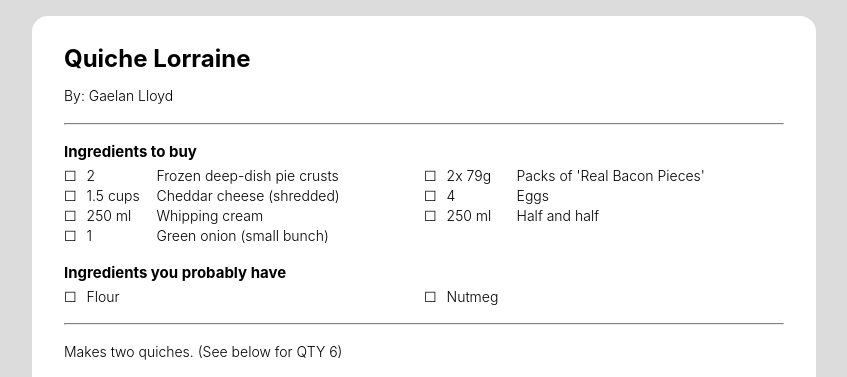
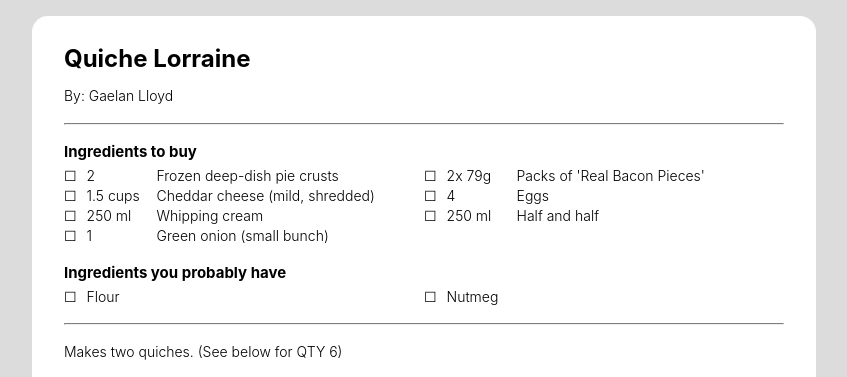
Before and after one commit to gaelanlloyd/jekyll-recipes, a Jekyll site: the page built from _recipes/quiche-lorraine.md, in a window 1280 px wide. Shown: the top 377 px of the page, without its empty margins (216-1063 px from the left). Built offline with Jekyll 4.4.1, drawn with Linux system fonts in a browser that asks for light colours.

Commit message:
Update quiche recipe

```diff
--- a/_recipes/quiche-lorraine.md
+++ b/_recipes/quiche-lorraine.md
@@ -5,7 +5,7 @@ yield: Makes two quiches. (See below for QTY 6)
 ingredientsToBuy:
   - { qty: "2", item: "Frozen deep-dish pie crusts" }
   - { qty: "2x 79g", item: "Packs of 'Real Bacon Pieces'" }
-  - { qty: "1.5 cups", item: "Cheddar cheese (shredded)" }
+  - { qty: "1.5 cups", item: "Cheddar cheese (mild, shredded)" }
   - { qty: "4", item: "Eggs" }
   - { qty: "250 ml", item: "Whipping cream" }
   - { qty: "250 ml", item: "Half and half" }
```
